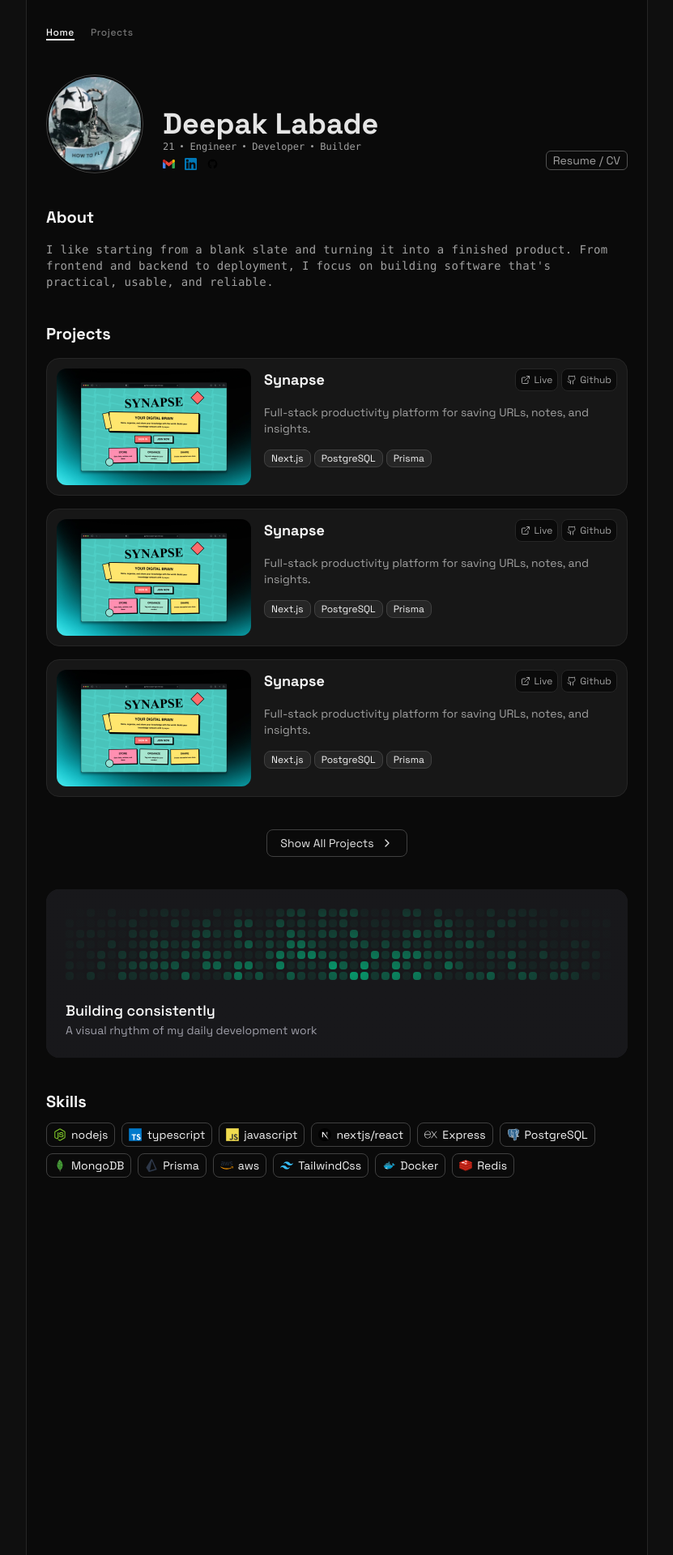
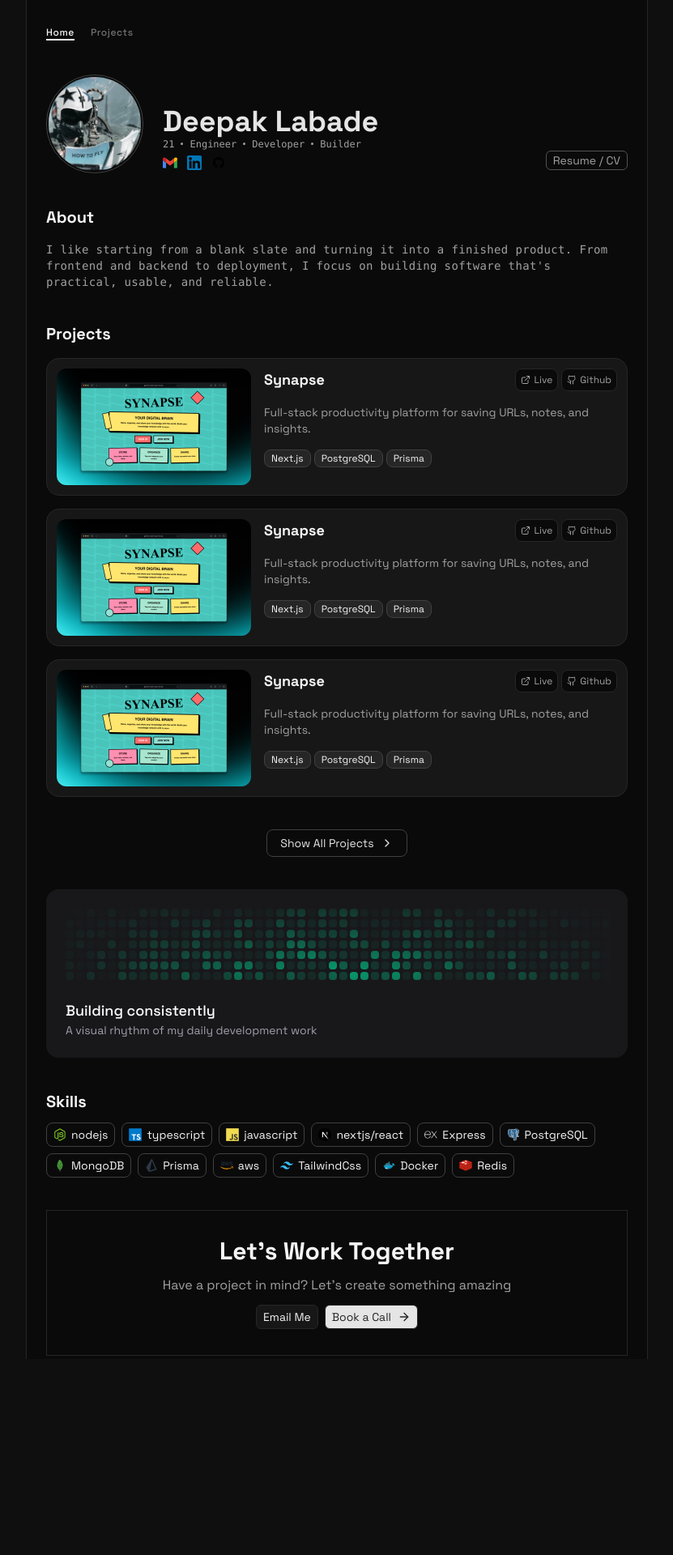
Before and after one commit to DeepakLabade/portfolio, a Next.js app: page / in a window 1280 px wide. Shown: the top 1920 px of the page at 81% size, without its empty margins (224-1055 px from the left). After the commit the page ends 1678 px from the top, so only its background shows below. Built offline with nearby package versions, Linux system fonts and the light colour scheme.

Commit message:
added let work together section

```diff
--- a/app/components/hero.tsx
+++ b/app/components/hero.tsx
@@ -25,20 +25,20 @@ const Hero = () => {
             </p>
             <div className="flex gap-3 mt-1.5">
               <Image
-                width={15}
-                height={15}
+                width={18}
+                height={18}
                 src={"/logos/Gmail-Logo.svg"}
                 alt="/gmail_icon.svg"
               />
               <Image
-                width={15}
-                height={15}
+                width={18}
+                height={18}
                 src={"/logos/linkedin-Logo.svg"}
                 alt="/linkedin_logo.svg"
               />
               <Image
-                width={15}
-                height={15}
+                width={18}
+                height={18}
                 src={"/logos/github-logo.svg"}
                 alt="/github_logo.svg"
               />
--- a/app/components/skills-section.tsx
+++ b/app/components/skills-section.tsx
@@ -3,7 +3,7 @@ import { skills } from "../constants/skills";
 
 const SkillsSection = () => {
   return (
-    <div className="text-neutral-100 mt-10 h-screen">
+    <div className="text-neutral-100 my-10 ">
       <div>
         <div className="max-w-full">
           <div>
--- /dev/null
+++ b/app/components/work-together-section.tsx
@@ -0,0 +1,21 @@
+import { ArrowRight } from 'lucide-react'
+import React from 'react'
+
+const WorkTogetherSection = () => {
+  return (
+    <div className='mt-10 border border-neutral-800'>
+        <div className='text-neutral-100'>
+            <div className='w-full text-center py-8 flex items-center flex-col gap-3'>
+                <h1 className='text-3xl textneu font-bold'>Let's Work Together</h1>
+                <p className='text-neutral-400'>Have a project in mind? Let's create something amazing</p>
+                <div className='flex gap-2 text-sm'>
+                    <button className='border cursor-pointer border-neutral-800 bg-neutral-900 py-1 px-2 rounded-md'>Email Me</button>
+                    <button className='flex relative items-center justify-center gap-2 cursor-pointer group border border-neutral-800 text-neutral-800 bg-neutral-200 py-1 px-2 rounded-md'>Book a Call <ArrowRight className='w-4 h-4 transition-transform duration-300' /></button>
+                </div>
+            </div>
+        </div>
+    </div>
+  )
+}
+
+export default WorkTogetherSection
--- a/app/page.tsx
+++ b/app/page.tsx
@@ -5,6 +5,7 @@ import GithubSection from "./components/github-section";
 import Hero from "./components/hero";
 import ProjectSection from "./components/project-section";
 import SkillsSection from "./components/skills-section";
+import WorkTogetherSection from "./components/work-together-section";
 
 //TODO: update a github section
 
@@ -18,6 +19,7 @@ export default function Home() {
           <ProjectSection />
           <GithubSection />
           <SkillsSection />
+          <WorkTogetherSection />
         </Container>
       </div>
     </div>
```
